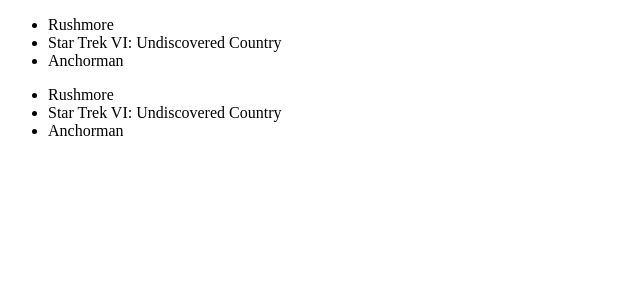
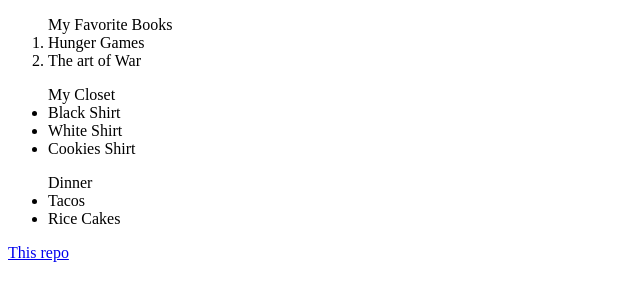
Before and after one commit to LucasFGreenlee/My-Favorites-List, a plain HTML site: page index.html in a window 1280 px wide. Shown: the whole page, without its empty margins (0-640 px from the left). Drawn offline with Linux system fonts and the light colour scheme.

Commit message:
Finished favorites list , lief helped :)

```diff
--- a/index.html
+++ b/index.html
@@ -1,23 +1,12 @@
 <!DOCTYPE html>
 <html lang="en">
-<head>
-    <link rel=”stylesheet” href="style.css">
-    <meta charset="UTF-8">
-    <meta http-equiv="X-UA-Compatible" content="IE=edge">
-    <meta name="viewport" content="width=device-width, initial-scale=1.0">
+  <head>
+    <meta charset="UTF-8" />
+    <meta http-equiv="X-UA-Compatible" content="IE=edge" />
+    <meta name="viewport" content="width=device-width, initial-scale=1.0" />
     <title>Document</title>
-</head>
-<body>
- <ul id="my-favorite-books">
-  <li>Rushmore</li>
-  <li>Star Trek VI: Undiscovered Country</li>
-  <li>Anchorman</li>
-</ul>
-<ul id="my-closet">
-  <li>Rushmore</li>
-  <li>Star Trek VI: Undiscovered Country</li>
-  <li>Anchorman</li>
-</ul>
-<script type=”text/javascript” src="main.js"></script>
-</body>
+  </head>
+  <body>
+    <script src="./main.js"></script>
+  </body>
 </html>
--- a/main.js
+++ b/main.js
@@ -1,31 +1,43 @@
-/**
- * Using insertBefore
- * todo reference - obtain a reference to where we'll add it
- * todo create - create an li element
- * todo reference - obtain a reference to second element
- * todo print - print second element reference to console
- * todo insert - use insertBefore to add newMovie just before the second element.
- * */
+let a = document.createElement("a");
+let books = document.createElement("ol");
+let closet = document.createElement("ul");
+let Book1 = document.createElement("li");
+let Book2 = document.createElement("li");
+let Book3 = document.createElement("li");
+let Shirt1 = document.createElement("li");
+let Shirt2 = document.createElement("li");
+let Shirt3 = document.createElement("li");
+let Dinner = document.createElement("ul");
+let Food1 = document.createElement("li");
+let Food2 = document.createElement("li");
+let secondBook = books.children[1];
+let secondShirt = closet.children[1];
 
-// REFERENCE
-const list = document.getElementById("my-favorite-books");
-const list = document.getElementById("my-closet");
+a.href = "https://github.com/LucasFGreenlee/My-Favorites-List";
+a.textContent = "This repo";
+books.textContent = "My Favorite Books";
+closet.textContent = "My Closet";
+Dinner.textContent = "Dinner";
+Book1.textContent = "Hunger Games";
+Book2.textContent = "Eragon";
+Book3.textContent = "The art of War";
+Shirt1.textContent = "Black Shirt";
+Shirt2.textContent = "White Shirt";
+Shirt3.textContent = "Cookies Shirt";
+Food1.textContent = "Tacos";
+Food2.textContent = "Rice Cakes";
 
-// CREATE
-let newMovie = document.createElement("li");
-newMovie.innerText = "Dr. Strangelove";
-
-// REFERENCE
-let second = list.children[1];
-
-// PRINT
-console.log(second);
-
-// INSERT
-list.insertBefore(newMovie, second);
-
-let a = document.createElement("a");
-a.href = "https://github.com/LucasFGreenlee";
-a.textContent = "Github";
-
+document.body.appendChild(books);
+document.body.appendChild(closet);
+document.body.appendChild(Dinner);
 document.body.appendChild(a);
+books.appendChild(Food2);
+books.appendChild(Book1);
+books.insertBefore(Food2, secondBook);
+books.appendChild(Book3);
+closet.appendChild(Shirt1);
+closet.insertBefore(Shirt2, secondShirt);
+closet.appendChild(Shirt3);
+Dinner.appendChild(Food1);
+let Food2Save = books.removeChild(Food2);
+Dinner.appendChild(Food2Save);
```
